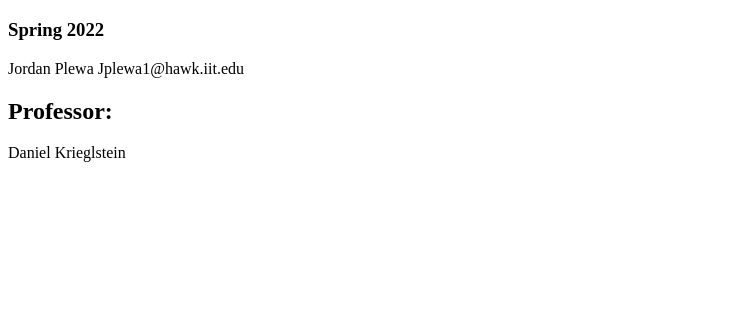
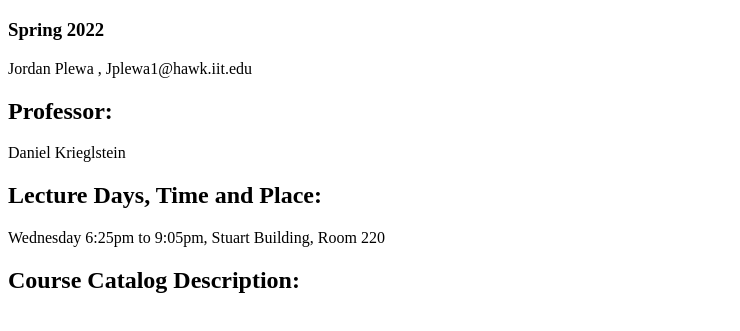
Before and after one commit to Jplewa1/Lab2, a plain HTML site: page index.html in a window 1280 px wide. Shown: the part 61-392 px from the top of the page, without its empty margins (0-740 px from the left). Drawn offline with Linux system fonts and the light colour scheme.

Commit message:
More headings and paragraph sentences

```diff
--- a/index.html
+++ b/index.html
@@ -7,9 +7,12 @@
 <body>
 	<h1>ITMD-361 Internet Technologies and Web Design</h1>
 	<h3>Spring 2022</h3>
-	<p>Jordan Plewa   Jplewa1@hawk.iit.edu</p>
+	<p>Jordan Plewa , Jplewa1@hawk.iit.edu</p>
 	<h2>Professor:</h2>
 	<p>Daniel Krieglstein</p>
+	<h2>Lecture Days, Time and Place:</h2>
+	<p>Wednesday 6:25pm to 9:05pm, Stuart Building, Room 220</p>
+	<h2>Course Catalog Description:</h2>
 
 
 </body>
```
